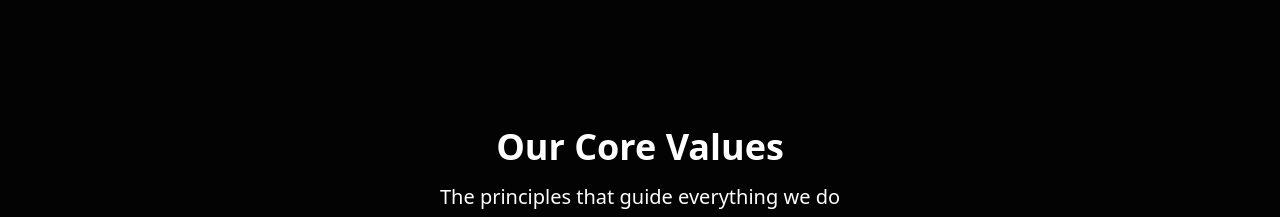
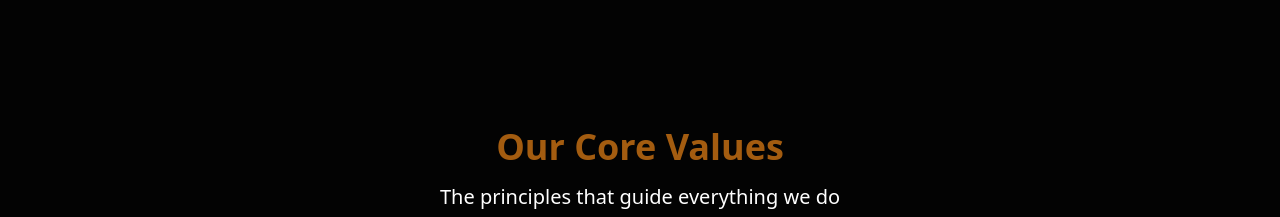
Before and after one commit to Abhigyan9831/Exim, a React (Vite) app: page /about in a window 1280 px wide. Shown: the part 1540-1757 px from the top of the page. Built offline with nearby package versions, Linux system fonts and the light colour scheme.

Commit message:
style: change Core Values heading color to #A35C10

```diff
--- a/src/app/pages/About.tsx
+++ b/src/app/pages/About.tsx
@@ -87,7 +87,7 @@ export function About() {
       <section className="py-12 md:py-20 bg-brand-grey">
         <div className="max-w-7xl mx-auto px-4 sm:px-6 lg:px-8">
           <div className="text-center mb-16">
-            <h2 className="text-2xl md:text-4xl font-bold text-white mb-4">Our Core Values</h2>
+            <h2 className="text-2xl md:text-4xl font-bold text-[#A35C10] mb-4">Our Core Values</h2>
             <p className="text-xl text-white max-w-2xl mx-auto">
               The principles that guide everything we do
             </p>
```
